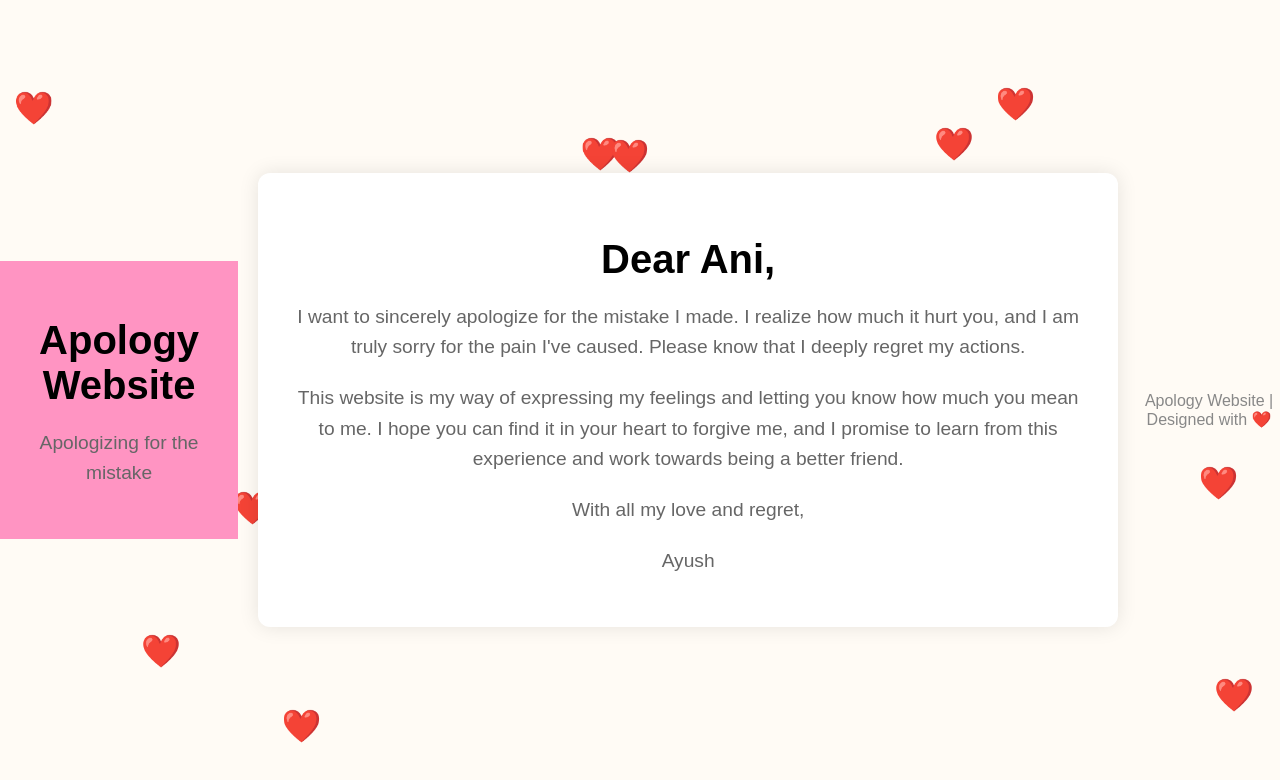
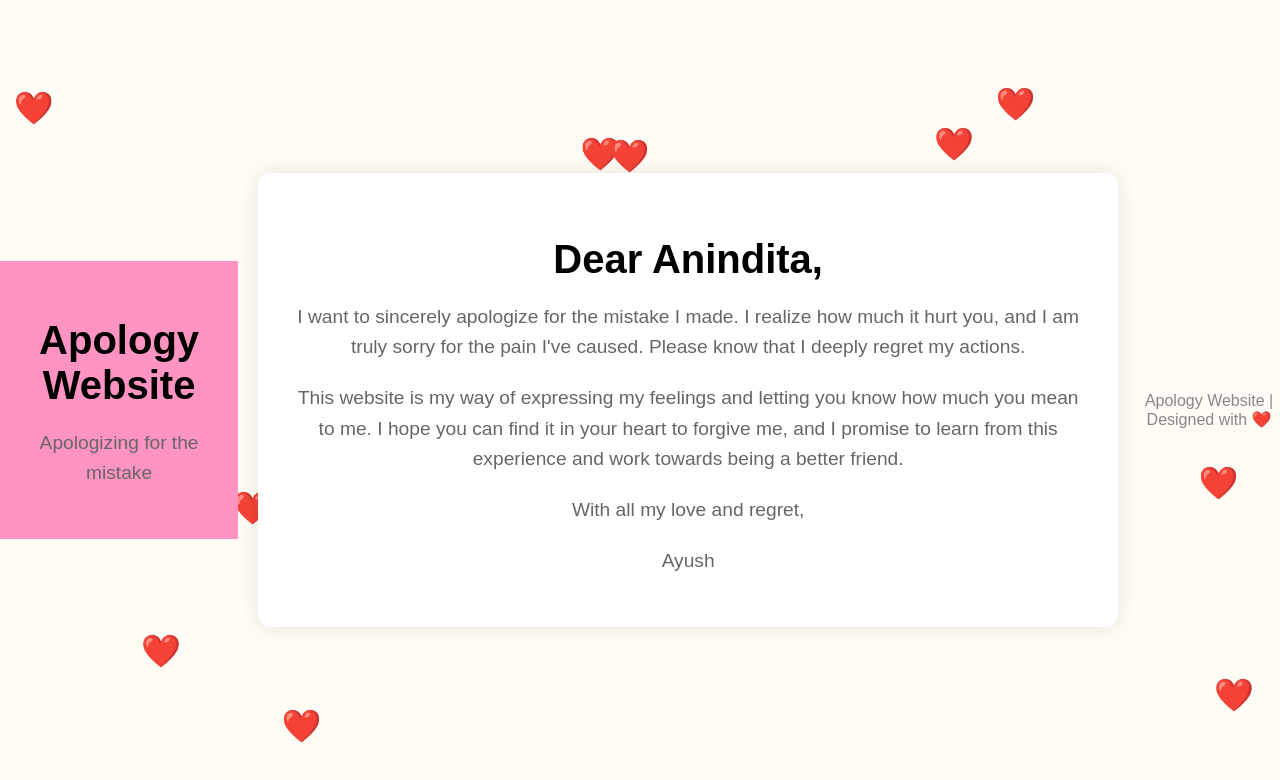
Before and after one commit to 2bycodec/Apology-Website, a plain HTML site: page index.html in a window 1280 px wide. Drawn offline with Linux system fonts and the light colour scheme.

Commit message:
Update index.html

```diff
--- a/index.html
+++ b/index.html
@@ -96,7 +96,7 @@
     </header>
 
     <section>
-        <h1>Dear Ani,</h1>
+        <h1>Dear Anindita,</h1>
         <p>
             I want to sincerely apologize for the mistake I made. I realize how much it hurt you,
             and I am truly sorry for the pain I've caused. Please know that I deeply regret my actions.
```
